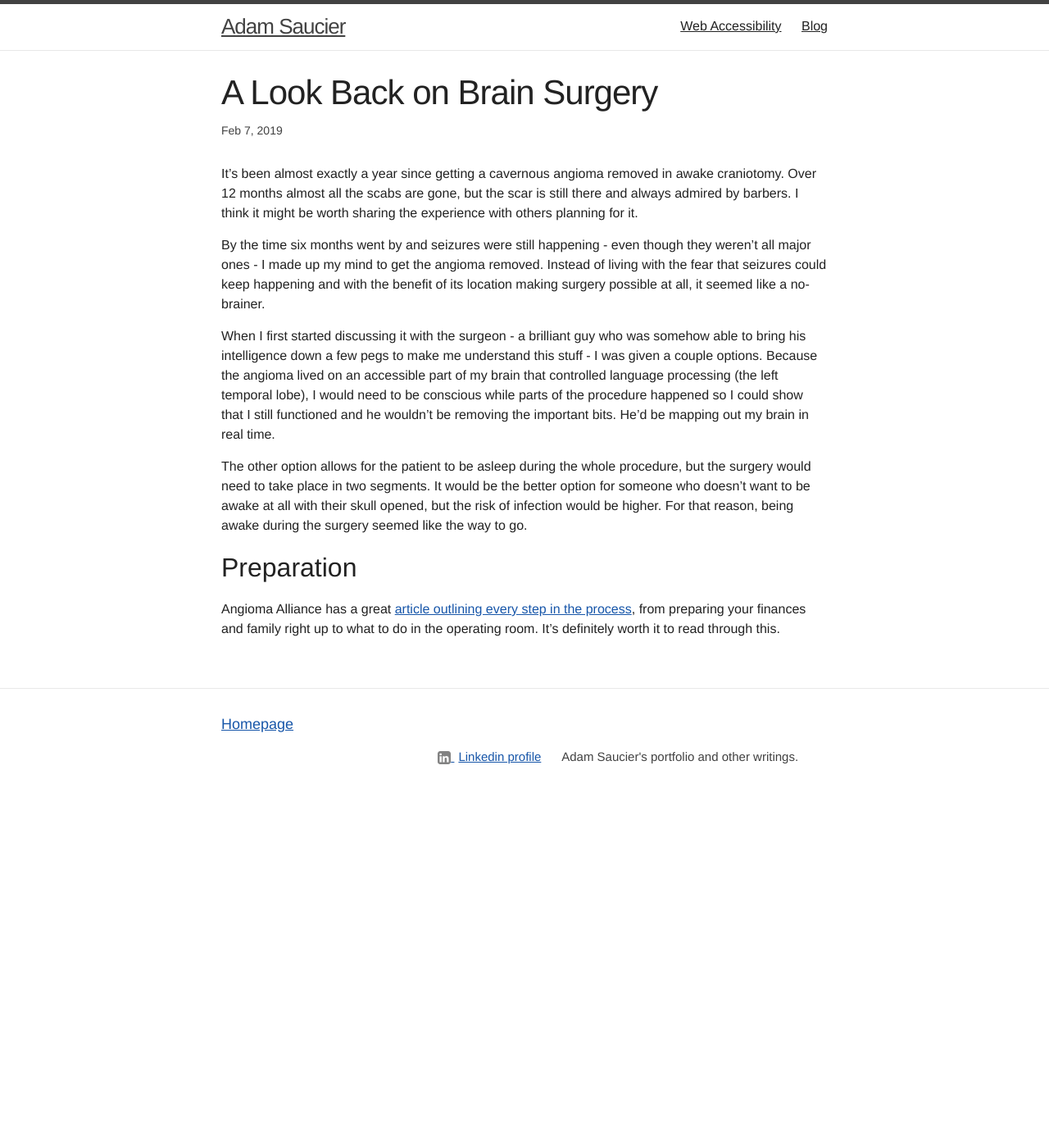
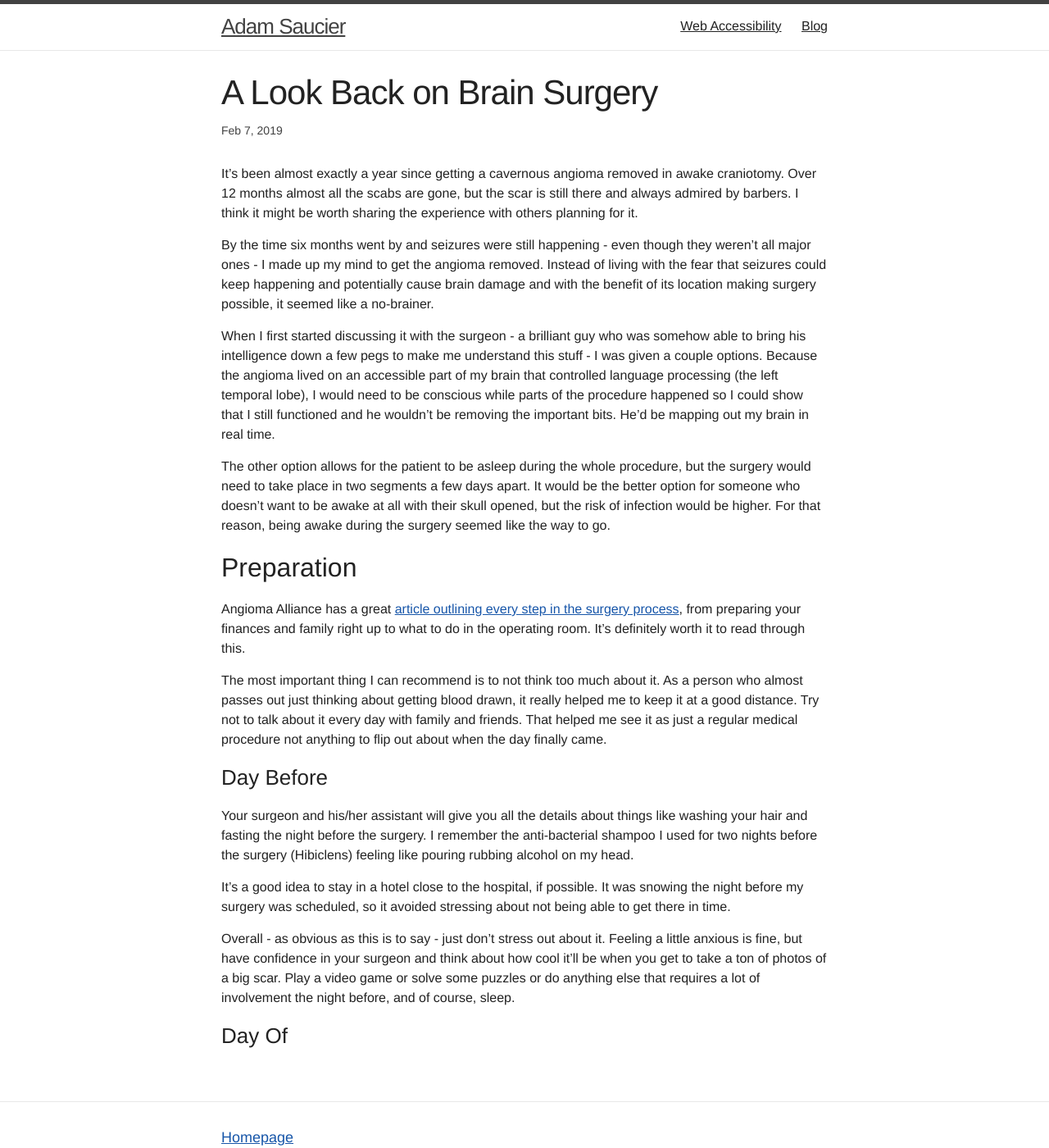
Before and after one commit to ajsaucier/ajsaucier.github.io, a Jekyll site: the page built from _posts/2019-02-07-a-look-back-on-brain-surgery.md, in a window 1280 px wide and 1400 px high. Shown: the whole window at 82% size. Built offline with Jekyll 4.4.1, drawn with Linux system fonts in a browser that asks for light colours.

Commit message:
Update Post “2019-02-07-a-look-back-on-brain-surgery”

```diff
--- a/_posts/2019-02-07-a-look-back-on-brain-surgery.md
+++ b/_posts/2019-02-07-a-look-back-on-brain-surgery.md
@@ -8,12 +8,24 @@
 ---
 It’s been almost exactly a year since getting a cavernous angioma removed in awake craniotomy. Over 12 months almost all the scabs are gone, but the scar is still there and always admired by barbers. I think it might be worth sharing the experience with others planning for it.
 
-By the time six months went by and seizures were still happening - even though they weren’t all major ones - I made up my mind to get the angioma removed. Instead of living with the fear that seizures could keep happening and with the benefit of its location making surgery possible at all, it seemed like a no-brainer.
+By the time six months went by and seizures were still happening - even though they weren’t all major ones - I made up my mind to get the angioma removed. Instead of living with the fear that seizures could keep happening and potentially cause brain damage and with the benefit of its location making surgery possible, it seemed like a no-brainer.
 
 When I first started discussing it with the surgeon - a brilliant guy who was somehow able to bring his intelligence down a few pegs to make me understand this stuff - I was given a couple options. Because the angioma lived on an accessible part of my brain that controlled language processing (the left temporal lobe), I would need to be conscious while parts of the procedure happened so I could show that I still functioned and he wouldn’t be removing the important bits. He’d be mapping out my brain in real time.
 
-The other option allows for the patient to be asleep during the whole procedure, but the surgery would need to take place in two segments. It would be the better option for someone who doesn't want to be awake at all with their skull opened, but the risk of infection would be higher. For that reason, being awake during the surgery seemed like the way to go.
+The other option allows for the patient to be asleep during the whole procedure, but the surgery would need to take place in two segments a few days apart. It would be the better option for someone who doesn't want to be awake at all with their skull opened, but the risk of infection would be higher. For that reason, being awake during the surgery seemed like the way to go.
 
 ## Preparation
 
-Angioma Alliance has a great [article outlining every step in the process](http://angioma.org/pages.aspx?content=77&id=67), from preparing your finances and family right up to what to do in the operating room. It's definitely worth it to read through this.
+Angioma Alliance has a great [article outlining every step in the surgery process](http://angioma.org/pages.aspx?content=77&id=67), from preparing your finances and family right up to what to do in the operating room. It's definitely worth it to read through this.
+
+The most important thing I can recommend is to not think too much about it. As a person who almost passes out just thinking about getting blood drawn, it really helped me to keep it at a good distance. Try not to talk about it every day with family and friends. That helped me see it as just a regular medical procedure not anything to flip out about when the day finally came.
+
+### Day Before
+
+Your surgeon and his/her assistant will give you all the details about things like washing your hair and fasting the night before the surgery. I remember the anti-bacterial shampoo I used for two nights before the surgery (Hibiclens) feeling like pouring rubbing alcohol on my head.
+
+It's a good idea to stay in a hotel close to the hospital, if possible. It was snowing the night before my surgery was scheduled, so it avoided stressing about not being able to get there in time.
+
+Overall - as obvious as this is to say - just don't stress out about it. Feeling a little anxious is fine, but have confidence in your surgeon and think about how cool it'll be when you get to take a ton of photos of a big scar. Play a video game or solve some puzzles or do anything else that requires a lot of involvement the night before, and of course, sleep.
+
+### Day Of
```
